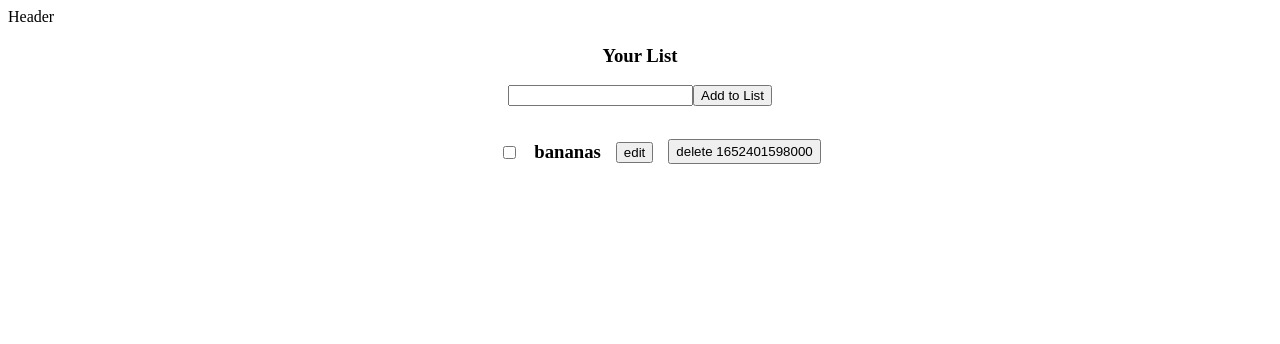
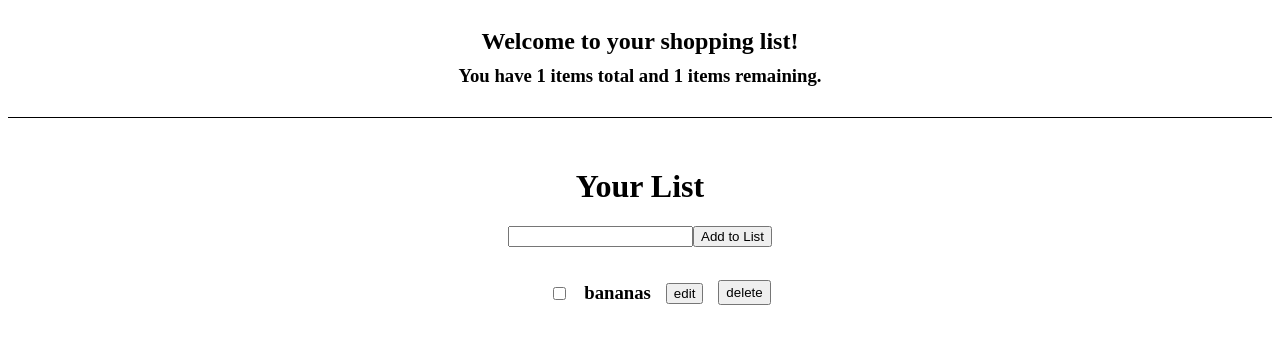
Before and after one commit to mary-martinez/adv-react-shopping-list, a React app: page / in a window 1280 px wide. Shown: the top 344 px of the page. Built offline with nearby package versions, Linux system fonts and the light colour scheme.

Commit message:
aria labels

```diff
--- a/src/components/Header.jsx
+++ b/src/components/Header.jsx
@@ -1,7 +1,32 @@
-import React from 'react';
+import React, { useEffect, useState } from 'react';
+import { useListContext } from '../context/ListContext';
 
 export default function Header() {
-  return <div>Header</div>;
+  const { state } = useListContext();
+  const [remaining, setRemaining] = useState([]);
+
+  useEffect(() => {
+    const numRemain = state.filter((each) => each.complete === false);
+    setRemaining(numRemain);
+    // console.log('numRemain', numRemain);
+  }, [state]);
+
+  return (
+    <div
+      style={{
+        display: 'flex',
+        flexDirection: 'column',
+        alignItems: 'center',
+        borderBottom: '1px solid black',
+      }}
+    >
+      <h2 style={{ marginBottom: '5px' }}>Welcome to your shopping list!</h2>
+      <h3 style={{ marginTop: '5px', marginBottom: '30px' }}>
+        You have {state.length} items total and {remaining.length} items
+        remaining.
+      </h3>
+    </div>
+  );
 }
 
 // needs to have count of items + button to clear the list
--- a/src/components/Input.jsx
+++ b/src/components/Input.jsx
@@ -12,10 +12,13 @@ export default function Input() {
   return (
     <>
       <input
+        aria-label="add item"
         value={addItem}
         onChange={(e) => setAddItem(e.target.value)}
       ></input>
-      <button onClick={addItemBtn}>Add to List</button>
+      <button aria-label="submit new item" onClick={addItemBtn}>
+        Add to List
+      </button>
     </>
   );
 }
--- a/src/components/Item.jsx
+++ b/src/components/Item.jsx
@@ -1,4 +1,4 @@
-import React, { useState } from 'react';
+import React, { useEffect, useState } from 'react';
 import { useListContext } from '../context/ListContext';
 
 export default function Item({ item }) {
@@ -32,17 +32,18 @@ export default function Item({ item }) {
   //   XXXXXXXXXX;
   // };
   const handleToggle = () => {
-    if (!item.complete) {
+    handleComplete({ id: item.id, complete: !item.complete });
+  };
+  useEffect(() => {
+    if (item.complete) {
       setStatus('line-through');
     } else {
       setStatus('none');
     }
-    handleComplete({ id: item.id, complete: !item.complete });
-  };
+  }, [item.complete]);
 
   if (editing) {
     content = (
-      // <h3>editing</h3>
       <>
         <input
           value={modText}
@@ -54,14 +55,30 @@ export default function Item({ item }) {
   } else {
     content = (
       <div style={{ display: 'flex', alignItems: 'center' }}>
-        <input type={'checkbox'} onClick={handleToggle}></input>
+        {item.complete ? (
+          <input
+            aria-label={`${item.item} checked`}
+            type={'checkbox'}
+            onClick={handleToggle}
+            checked
+          ></input>
+        ) : (
+          <input
+            aria-label={`${item.item} not-checked`}
+            type={'checkbox'}
+            onClick={handleToggle}
+          ></input>
+        )}
         <h3 style={{ textDecoration: `${status}`, marginLeft: '15px' }}>
           {item.item}
         </h3>
-        <button style={{ marginLeft: '15px' }} onClick={editBtn}>
+        <button
+          aria-label={`button to edit ${item.item}`}
+          style={{ marginLeft: '15px' }}
+          onClick={editBtn}
+        >
           edit
         </button>
-        {/* <button onClick={setEditing(true)}>edit</button> */}
       </div>
     );
   }
@@ -70,10 +87,11 @@ export default function Item({ item }) {
     <div style={{ display: 'flex' }}>
       {content}
       <button
+        aria-label={`button to delete ${item.item}`}
         style={{ marginLeft: '15px', marginTop: '17px', height: '25px' }}
         onClick={() => handleDeleteItem(item.id)}
       >
-        delete {item.id}
+        delete
       </button>
     </div>
   );
--- a/src/views/List.jsx
+++ b/src/views/List.jsx
@@ -14,7 +14,7 @@ export default function List() {
 
   return (
     <div style={{ textAlign: 'center' }}>
-      <h3>Your List</h3>
+      <h1 style={{ marginTop: '50px' }}>Your List</h1>
       <Input />
       <ul
         style={{
```
Also changed, not shown: 1 other file (tests, documents, lock files or other folders).
